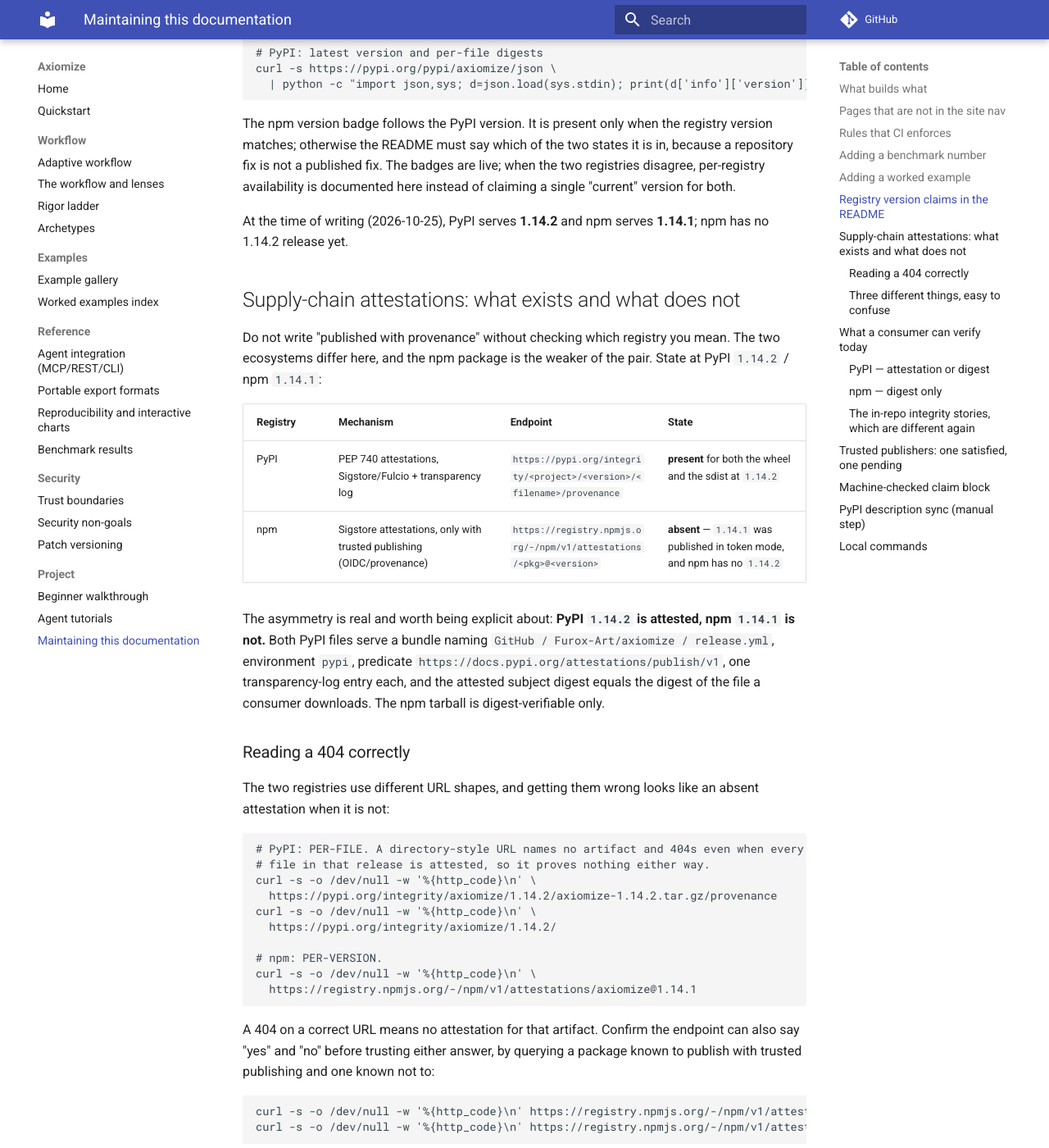
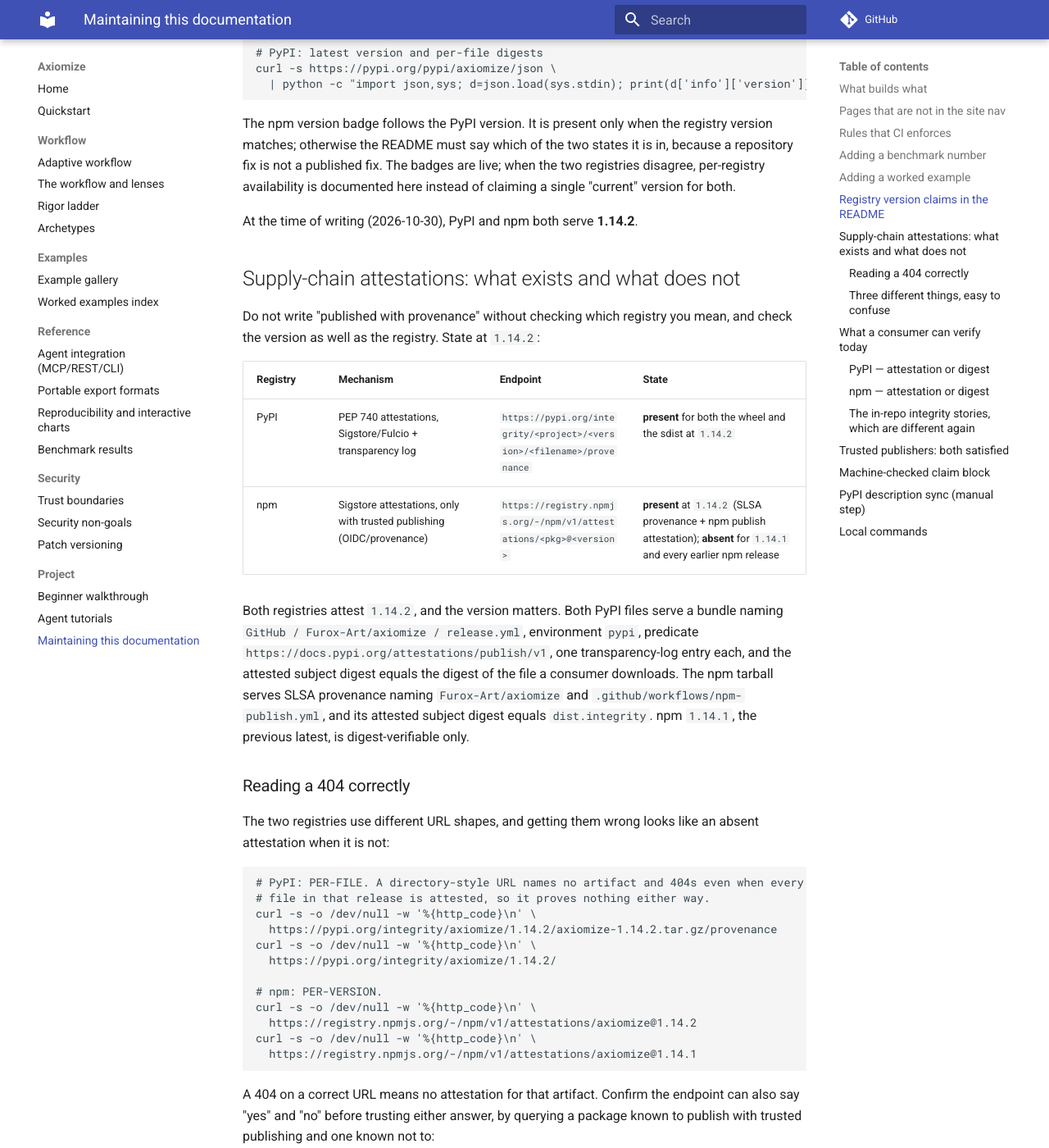
Before and after one commit to Furox-Art/axiomize, an MkDocs documentation site: the page built from docs/documentation.md, in a window 1280 px wide and 1400 px high, scrolled down 2638 px. Shown: the whole window at 82% size. Built offline with MkDocs 1.6.1 and Material for MkDocs 9.7.7, drawn with Linux system fonts in a browser that asks for light colours; comment, search, counter and statistics services are not loaded; some of the changed text lies outside the part shown.

Commit message:
docs: npm 1.14.2 is attested; fix npm bundle validation in the claim checker (#102)

````diff
--- a/docs/documentation.md
+++ b/docs/documentation.md
@@ -104,25 +104,25 @@
 is not a published fix. The badges are live; when the two registries disagree, per-registry
 availability is documented here instead of claiming a single "current" version for both.
 
-At the time of writing (2026-10-25), PyPI serves **1.14.2** and npm serves **1.14.1**; npm has no
-1.14.2 release yet.
+At the time of writing (2026-10-30), PyPI and npm both serve **1.14.2**.
 
 ## Supply-chain attestations: what exists and what does not
 
-Do not write "published with provenance" without checking which registry you mean. The two
-ecosystems differ here, and the npm package is the weaker of the pair. State at PyPI `1.14.2` /
-npm `1.14.1`:
+Do not write "published with provenance" without checking which registry you mean, and check the
+version as well as the registry. State at `1.14.2`:
 
 | Registry | Mechanism | Endpoint | State |
 |---|---|---|---|
 | PyPI | PEP 740 attestations, Sigstore/Fulcio + transparency log | `https://pypi.org/integrity/<project>/<version>/<filename>/provenance` | **present** for both the wheel and the sdist at `1.14.2` |
-| npm | Sigstore attestations, only with trusted publishing (OIDC/provenance) | `https://registry.npmjs.org/-/npm/v1/attestations/<pkg>@<version>` | **absent** — `1.14.1` was published in token mode, and npm has no `1.14.2` |
+| npm | Sigstore attestations, only with trusted publishing (OIDC/provenance) | `https://registry.npmjs.org/-/npm/v1/attestations/<pkg>@<version>` | **present** at `1.14.2` (SLSA provenance + npm publish attestation); **absent** for `1.14.1` and every earlier npm release |
 
-The asymmetry is real and worth being explicit about: **PyPI `1.14.2` is attested, npm `1.14.1` is
-not.** Both PyPI files serve a bundle naming `GitHub / Furox-Art/axiomize / release.yml`,
-environment `pypi`, predicate `https://docs.pypi.org/attestations/publish/v1`, one transparency-log
-entry each, and the attested subject digest equals the digest of the file a consumer downloads.
-The npm tarball is digest-verifiable only.
+Both registries attest `1.14.2`, and the version matters. Both PyPI files serve a bundle naming
+`GitHub / Furox-Art/axiomize / release.yml`, environment `pypi`, predicate
+`https://docs.pypi.org/attestations/publish/v1`, one transparency-log entry each, and the attested
+subject digest equals the digest of the file a consumer downloads. The npm tarball serves SLSA
+provenance naming `Furox-Art/axiomize` and `.github/workflows/npm-publish.yml`, and its attested
+subject digest equals `dist.integrity`. npm `1.14.1`, the previous latest, is digest-verifiable
+only.
 
 ### Reading a 404 correctly
 
@@ -138,6 +138,8 @@
   https://pypi.org/integrity/axiomize/1.14.2/                                                        # 404, meaningless
 
 # npm: PER-VERSION.
+curl -s -o /dev/null -w '%{http_code}\n' \
+  https://registry.npmjs.org/-/npm/v1/attestations/axiomize@1.14.2                                      # 200
 curl -s -o /dev/null -w '%{http_code}\n' \
   https://registry.npmjs.org/-/npm/v1/attestations/axiomize@1.14.1                                      # 404, genuinely absent
 ```
@@ -162,8 +164,9 @@
 | **npm `dist.signatures`** | registry metadata, ECDSA under npm's registry key | The **registry** has not altered its own metadata for this version | **Anything about the build.** Every npm version has these, published or broken, token or OIDC. Transport integrity, not provenance. |
 | **`dist.integrity` / `digests.sha256`** | registry metadata | The bytes you downloaded are the bytes the registry published | That anyone built them, or from which commit |
 
-A package can have all three, two, or none. PyPI `1.14.2` has a PEP 740 attestation plus digests;
-npm `1.14.1` has registry metadata signatures plus digests, but no attestation.
+A package can have all three, two, or none. At `1.14.2` both registries provide an attestation and
+digests, and npm metadata signatures as well; npm `1.14.1` has registry metadata signatures plus
+digests, but no attestation.
 
 ## What a consumer can verify today
 
@@ -183,7 +186,26 @@
 Compare against `fb36d958bdfcf14490644ffc4751ea5b7da708d06679d7ed27f79b23d34a72bc` (wheel) and
 `80da3f62aebbeee14faee0559dbf7ed6860e9121b0f9e4a7e328f2fad8393a74` (sdist) at `1.14.2`.
 
-### npm — digest only
+### npm — attestation or digest
+
+```bash
+# 1. attestation: confirm the bundle names this repo and workflow
+curl -s -o /dev/null -w '%{http_code}\n' \
+  https://registry.npmjs.org/-/npm/v1/attestations/axiomize@1.14.2                 # 200
+
+# 2. digest: pin it
+npm view axiomize@1.14.2 dist.integrity
+# sha512-fG3/KAQyg1+0HufLOROOOXKiOLSiXLVPytQxYrrF7GzLWyL9Ca5ZiWkVbLaIQgeoCAfcqnT6MGQTTSHiJmEItw==
+
+npm view axiomize@1.14.2 dist.shasum
+# a622fcc08100346c0a41c0d01330de447deec360
+```
+
+The attested subject digest of the `1.14.2` bundle is the SHA-512 hex form of that
+`dist.integrity` value. `npm ci` and `npm install` enforce `dist.integrity` automatically when a
+`package-lock.json` pins it, which is the practical pinning mechanism on the npm side.
+
+npm `1.14.1` has no attestation, so for that version the digest is the only check available:
 
 ```bash
 npm view axiomize@1.14.1 dist.integrity
@@ -193,13 +215,8 @@
 # 5fecdcce36e0bc9c6edacfbb801bc1f84ec09d05
 ```
 
-`npm pack axiomize@1.14.1`, then hash the tarball with SHA-512 and base64 to compare against
-`dist.integrity`. `npm ci` and `npm install` enforce `dist.integrity` automatically when a
-`package-lock.json` pins it, which is the practical pinning mechanism on the npm side.
-
-**Pinning by digest is the honest recommendation for this project today.** It proves the bytes you
-review are the bytes that were published. It does not prove who built them, so it does not replace
-the PyPI attestation, and the npm gap is not closed by it.
+**Pinning by digest remains a sound baseline.** It proves the bytes you review are the bytes that
+were published, and on `1.14.2` it is backed by a published attestation as well.
 
 ### The in-repo integrity stories, which are different again
 
@@ -211,29 +228,24 @@
 
 Those bind artifacts to their content and inputs. None of them is a registry or build attestation.
 
-## Trusted publishers: one satisfied, one pending
+## Trusted publishers: both satisfied
 
-Attestations require a registered trusted publisher; a long-lived API token cannot mint one. The
-PyPI side is already configured and evidenced by the bundles above. The npm side is not registered,
-so npm releases remain digest-only.
+Attestations require a registered trusted publisher; a long-lived API token cannot mint one. Both
+registries are configured. PyPI is evidenced by the PEP 740 bundles above; npm is evidenced by the
+`1.14.2` SLSA bundle naming `.github/workflows/npm-publish.yml`.
 
 | Registry | Owner / org | Repository | Workflow | Environment | Status |
 |---|---|---|---|---|---|
-| PyPI | `Furox-Art` | `axiomize` | `release.yml` | `pypi` | **satisfied** — evidenced by the `1.14.1` bundles naming this repo and workflow |
-| npm | `Furox-Art` | `axiomize` | `release.yml` | `npm` | **pending** — no trusted publisher registered |
+| PyPI | `Furox-Art` | `axiomize` | `release.yml` | `pypi` | **satisfied** — evidenced by the `1.14.2` bundles naming this repo and workflow |
+| npm | `Furox-Art` | `axiomize` | `npm-publish.yml` | `npm` | **satisfied** — evidenced by the `1.14.2` SLSA bundle naming this repo and workflow |
 
-For npm, register the trusted publisher at npmjs.com for `axiomize` with owner `Furox-Art`,
-repository `axiomize`, workflow filename `release.yml` and environment `npm`. Both release paths
-default to OIDC and fail loudly if `id-token:write` is not granted; the token path is an explicit
-`use_token_fallback` opt-in. The npm job runs only after the PyPI release succeeds, so an
-unavailable npm credential cannot block or undo the Python distribution; the run still fails so
-the missing channel is visible rather than masked.
-Once the publisher is registered, use the `npm Publish` recovery workflow to publish the pending
-shim version, then delete the `NPM_TOKEN` secret.
+Both release paths default to OIDC and fail loudly if `id-token:write` is not granted; the token
+path is an explicit `use_token_fallback` opt-in and produces no attestation. The npm job runs only
+after the PyPI release succeeds, so an unavailable npm credential cannot block or undo the Python
+distribution; the run still fails so the missing channel is visible rather than masked.
 
-Once npm is republished that way, add its attestations URL to the table above and update this
-page's claim block. **Do not backfill an attestation onto an already-published version:**
-attestations are bound to a publish event.
+**Do not backfill an attestation onto an already-published version:** attestations are bound to a
+publish event. `1.14.1` and every earlier npm release stay unattested.
 
 ## Machine-checked claim block
 
@@ -241,7 +253,7 @@
 if a documented `attested` value disagrees with the live registry. Editing the value here to match
 what you *want* to be true does not help: the check reads the registry, not the file.
 
-The current block, verified 2026-10-25 against the live endpoints:
+The current block, verified 2026-10-30 against the live endpoints:
 
 <!-- provenance-claims:begin -->
 ```json
@@ -250,6 +262,7 @@
    "filename": "axiomize-1.14.2-py3-none-any.whl", "attested": true},
   {"registry": "pypi", "package": "axiomize", "version": "1.14.2",
    "filename": "axiomize-1.14.2.tar.gz", "attested": true},
+  {"registry": "npm", "package": "axiomize", "version": "1.14.2", "attested": true},
   {"registry": "npm", "package": "axiomize", "version": "1.14.1", "attested": false}
 ]
 ```
````
Also changed, not shown: README.md (+14 -13 lines), SECURITY.md (+7 -8 lines), 3 other files.
